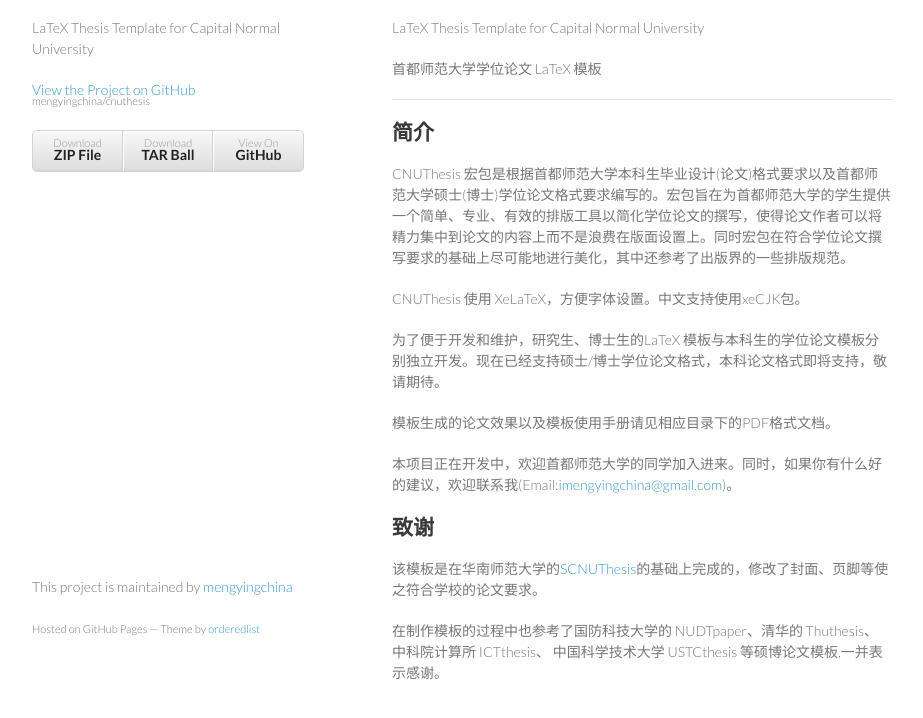
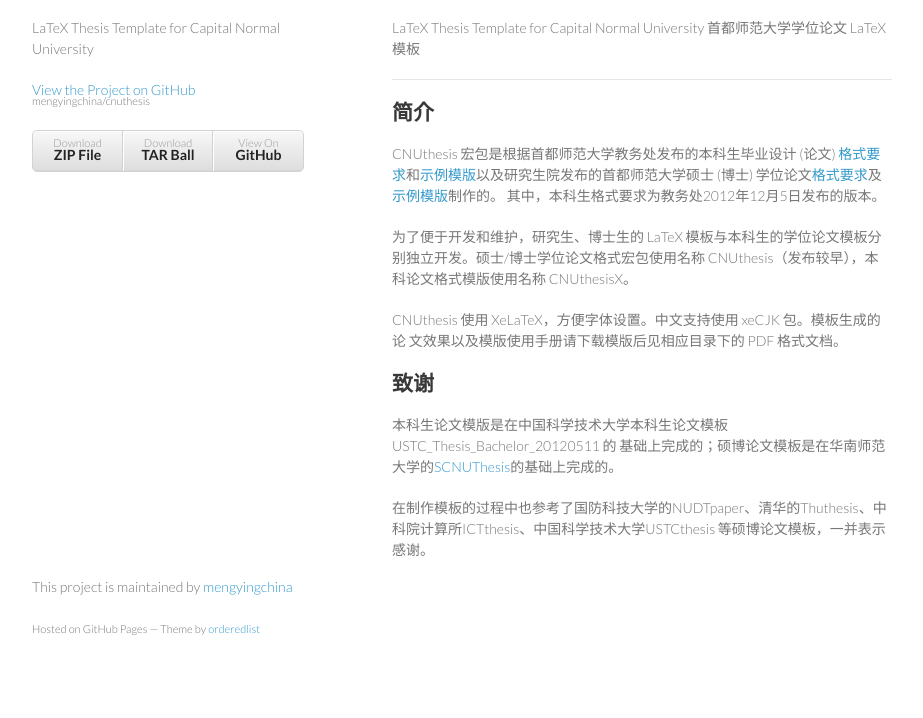
Before and after one commit to huwan/cnuthesis, a plain HTML site: page index.html in a window 1280 px wide. Shown: the part 92-810 px from the top of the page, without its empty margins (178-1101 px from the left). Drawn offline with Linux system fonts and the light colour scheme.

```diff
--- a/index.html
+++ b/index.html
@@ -30,28 +30,25 @@
       <section>
         <h1>CNUThesis</h1>
 
-<p>LaTeX Thesis Template for Capital Normal University</p>
-
-<p>首都师范大学学位论文 LaTeX 模板</p>
+<p>LaTeX Thesis Template for Capital Normal University
+首都师范大学学位论文 LaTeX 模板</p>
 
 <hr><h2>简介</h2>
 
-<p>CNUThesis 宏包是根据首都师范大学本科生毕业设计(论文)格式要求以及首都师范大学硕士(博士)学位论文格式要求编写的。宏包旨在为首都师范大学的学生提供一个简单、专业、有效的排版工具以简化学位论文的撰写，使得论文作者可以将精力集中到论文的内容上而不是浪费在版面设置上。同时宏包在符合学位论文撰写要求的基础上尽可能地进行美化，其中还参考了出版界的一些排版规范。</p>
+<p>CNUthesis 宏包是根据首都师范大学教务处发布的本科生毕业设计 (论文) <a href="http://zf.cnu.edu.cn/xytz/5896.htm">格式要求</a>和<a href="http://202.204.208.76/jwc/detail.jsp?seq=2799&amp;boardid=23108">示例模版</a>以及研究生院发布的首都师范大学硕士 (博士) 学位论文<a href="http://grad.cnu.edu.cn/pages/info.php?id=77">格式要求</a>及<a href="http://202.204.214.169/xwlw/">示例模版</a>制作的。
+其中，本科生格式要求为教务处2012年12月5日发布的版本。</p>
 
-<p>CNUThesis 使用 XeLaTeX，方便字体设置。中文支持使用xeCJK包。</p>
+<p>为了便于开发和维护，研究生、博士生的 LaTeX 模板与本科生的学位论文模板分别独立开发。硕士/博士学位论文格式宏包使用名称 CNUthesis（发布较早），本科论文格式模版使用名称 CNUthesisX。</p>
 
-<p>为了便于开发和维护，研究生、博士生的LaTeX 模板与本科生的学位论文模板分别独立开发。现在已经支持硕士/博士学位论文格式，本科论文格式即将支持，敬请期待。</p>
-
-<p>模板生成的论文效果以及模板使用手册请见相应目录下的PDF格式文档。</p>
-
-<p>本项目正在开发中，欢迎首都师范大学的同学加入进来。同时，如果你有什么好的建议，欢迎联系我(Email:<a href="mailto:imengyingchina@gmail.com">imengyingchina@gmail.com</a>)。</p>
+<p>CNUthesis 使用 XeLaTeX，方便字体设置。中文支持使用 xeCJK 包。模板生成的论
+文效果以及模版使用手册请下载模版后见相应目录下的 PDF 格式文档。</p>
 
 <h2>致谢</h2>
 
-<p>该模板是在华南师范大学的<a href="https://code.google.com/p/scnuthesis/">SCNUThesis</a>的基础上完成的，修改了封面、页脚等使之符合学校的论文要求。</p>
+<p>本科生论文模版是在中国科学技术大学本科生论文模板 USTC_Thesis_Bachelor_20120511 的
+基础上完成的；硕博论文模板是在华南师范大学的<a href="https://code.google.com/p/scnuthesis/">SCNUThesis</a>的基础上完成的。</p>
 
-<p>在制作模板的过程中也参考了国防科技大学的 NUDTpaper、清华的 Thuthesis、中科院计算所 ICTthesis、
-中国科学技术大学 USTCthesis 等硕博论文模板,一并表示感谢。</p>
+<p>在制作模板的过程中也参考了国防科技大学的NUDTpaper、清华的Thuthesis、中科院计算所ICTthesis、中国科学技术大学USTCthesis 等硕博论文模板，一并表示感谢。</p>
       </section>
       <footer>
         <p>This project is maintained by <a href="https://github.com/mengyingchina">mengyingchina</a></p>
--- a/params.json
+++ b/params.json
@@ -1 +1 @@
-{"google":"","note":"Don't delete this file! It's used internally to help with page regeneration.","body":"CNUThesis\r\n=========\r\n\r\nLaTeX Thesis Template for Capital Normal University\r\n\r\n首都师范大学学位论文 LaTeX 模板\r\n\r\n-------------\r\n\r\n简介\r\n-------------\r\nCNUThesis 宏包是根据首都师范大学本科生毕业设计(论文)格式要求以及首都师范大学硕士(博士)学位论文格式要求编写的。宏包旨在为首都师范大学的学生提供一个简单、专业、有效的排版工具以简化学位论文的撰写，使得论文作者可以将精力集中到论文的内容上而不是浪费在版面设置上。同时宏包在符合学位论文撰写要求的基础上尽可能地进行美化，其中还参考了出版界的一些排版规范。\r\n\r\nCNUThesis 使用 XeLaTeX，方便字体设置。中文支持使用xeCJK包。\r\n\r\n为了便于开发和维护，研究生、博士生的LaTeX 模板与本科生的学位论文模板分别独立开发。现在已经支持硕士/博士学位论文格式，本科论文格式即将支持，敬请期待。\r\n\r\n模板生成的论文效果以及模板使用手册请见相应目录下的PDF格式文档。\r\n\r\n本项目正在开发中，欢迎首都师范大学的同学加入进来。同时，如果你有什么好的建议，欢迎联系我(Email:imengyingchina@gmail.com)。\r\n\r\n致谢\r\n-------------\r\n该模板是在华南师范大学的[SCNUThesis](https://code.google.com/p/scnuthesis/)的基础上完成的，修改了封面、页脚等使之符合学校的论文要求。\r\n\r\n在制作模板的过程中也参考了国防科技大学的 NUDTpaper、清华的 Thuthesis、中科院计算所 ICTthesis、\r\n中国科学技术大学 USTCthesis 等硕博论文模板,一并表示感谢。\r\n","name":"CNUThesis","tagline":"LaTeX Thesis Template for Capital Normal University"}
+{"name":"CNUThesis","tagline":"LaTeX Thesis Template for Capital Normal University","body":"\r\nCNUThesis\r\n=========\r\n\r\nLaTeX Thesis Template for Capital Normal University\r\n首都师范大学学位论文 LaTeX 模板\r\n\r\n-------------\r\n\r\n简介\r\n-------------\r\nCNUthesis 宏包是根据首都师范大学教务处发布的本科生毕业设计 (论文) [格式要求](http://zf.cnu.edu.cn/xytz/5896.htm)和[示例模版](http://202.204.208.76/jwc/detail.jsp?seq=2799&boardid=23108)以及研究生院发布的首都师范大学硕士 (博士) 学位论文[格式要求](http://grad.cnu.edu.cn/pages/info.php?id=77)及[示例模版](http://202.204.214.169/xwlw/)制作的。\r\n其中，本科生格式要求为教务处2012年12月5日发布的版本。\r\n\r\n为了便于开发和维护，研究生、博士生的 LaTeX 模板与本科生的学位论文模板分别独立开发。硕士/博士学位论文格式宏包使用名称 CNUthesis（发布较早），本科论文格式模版使用名称 CNUthesisX。\r\n\r\nCNUthesis 使用 XeLaTeX，方便字体设置。中文支持使用 xeCJK 包。模板生成的论\r\n文效果以及模版使用手册请下载模版后见相应目录下的 PDF 格式文档。\r\n\r\n致谢\r\n-------------\r\n本科生论文模版是在中国科学技术大学本科生论文模板 USTC_Thesis_Bachelor_20120511 的\r\n基础上完成的；硕博论文模板是在华南师范大学的[SCNUThesis](https://code.google.com/p/scnuthesis/)的基础上完成的。\r\n\r\n在制作模板的过程中也参考了国防科技大学的NUDTpaper、清华的Thuthesis、中科院计算所ICTthesis、中国科学技术大学USTCthesis 等硕博论文模板，一并表示感谢。","google":"","note":"Don't delete this file! It's used internally to help with page regeneration."}
```
